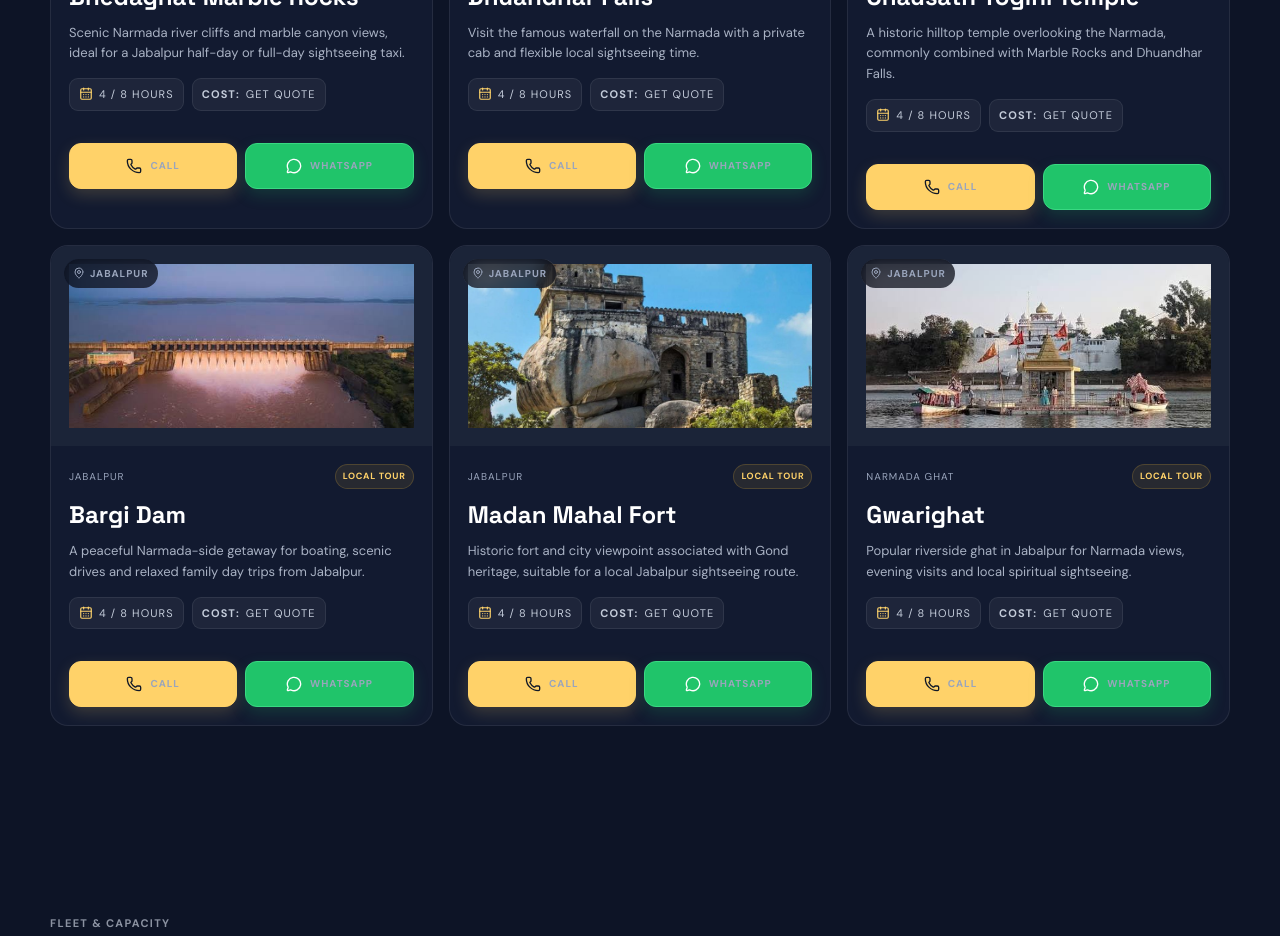
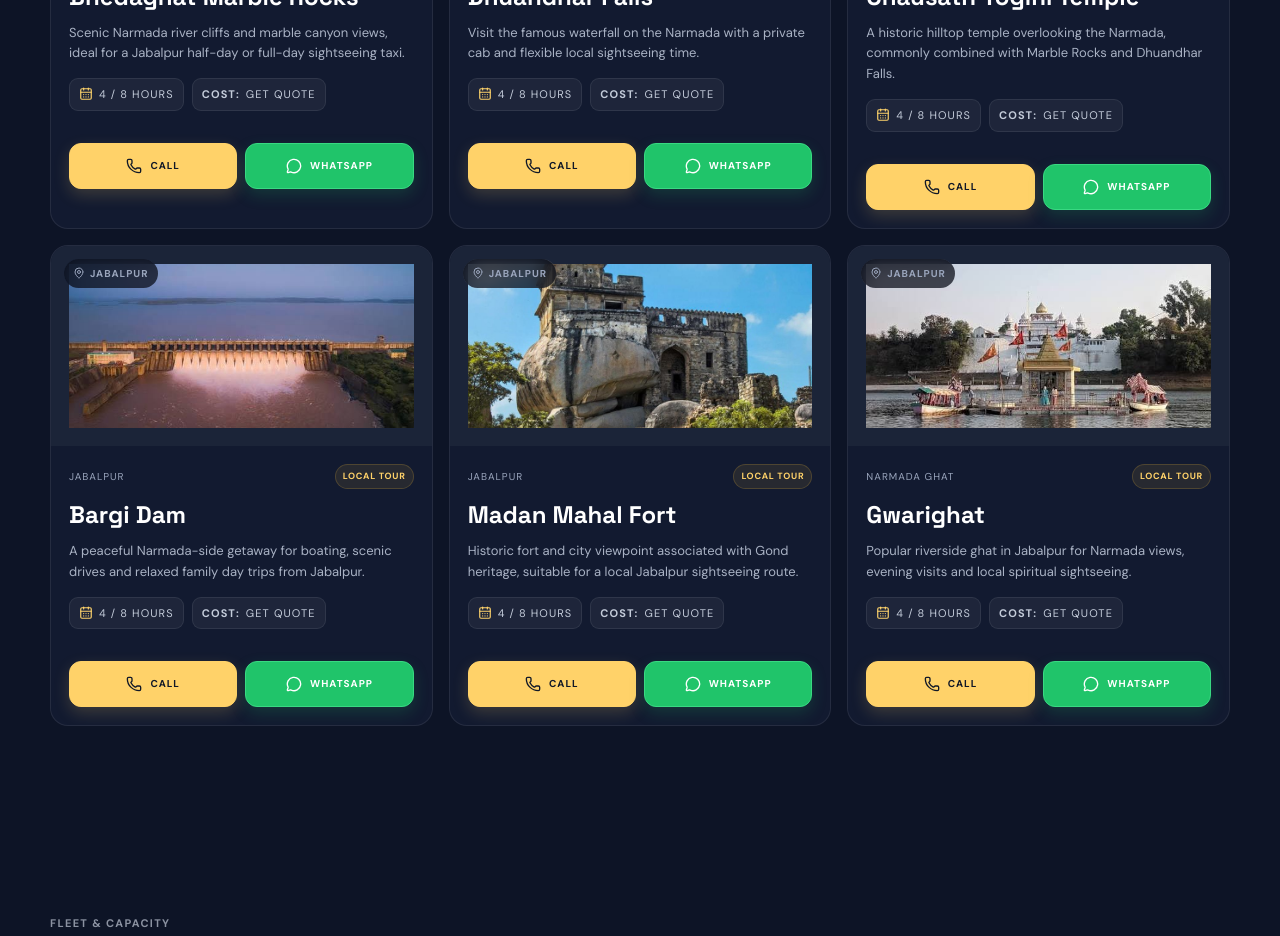
Before and after one commit to shivamsahu0108/go-taxi-service, a React (Vite) app: page / in a window 1280 px wide. Shown: the part 3100-4036 px from the top of the page. Built offline with nearby package versions, Linux system fonts and the light colour scheme.

Commit message:
feat: enhance contact button styles for improved visibility and usability

```diff
--- a/src/index.css
+++ b/src/index.css
@@ -3169,6 +3169,7 @@ body {
   width: 100%;
   margin-top: auto;
   padding-top: 18px;
+  min-height: 64px;
 }
 
 .card-contact-actions .card-call-button,
@@ -3180,6 +3181,7 @@ body {
   width: 50%;
   min-height: 46px;
   flex: 1 1 0;
+  min-width: 0;
   padding: 0 14px;
   border-radius: 12px;
   font-size: 13px;
@@ -3189,6 +3191,18 @@ body {
   text-decoration: none;
   cursor: pointer;
   transition: transform 0.2s ease, filter 0.2s ease;
+}
+
+.card-contact-actions .card-call-button span,
+.card-contact-actions .card-call-button svg {
+  color: #111827 !important;
+  opacity: 1 !important;
+}
+
+.card-contact-actions .card-whatsapp-button span,
+.card-contact-actions .card-whatsapp-button svg {
+  color: #ffffff !important;
+  opacity: 1 !important;
 }
 
 .card-contact-actions .card-call-button {
```
